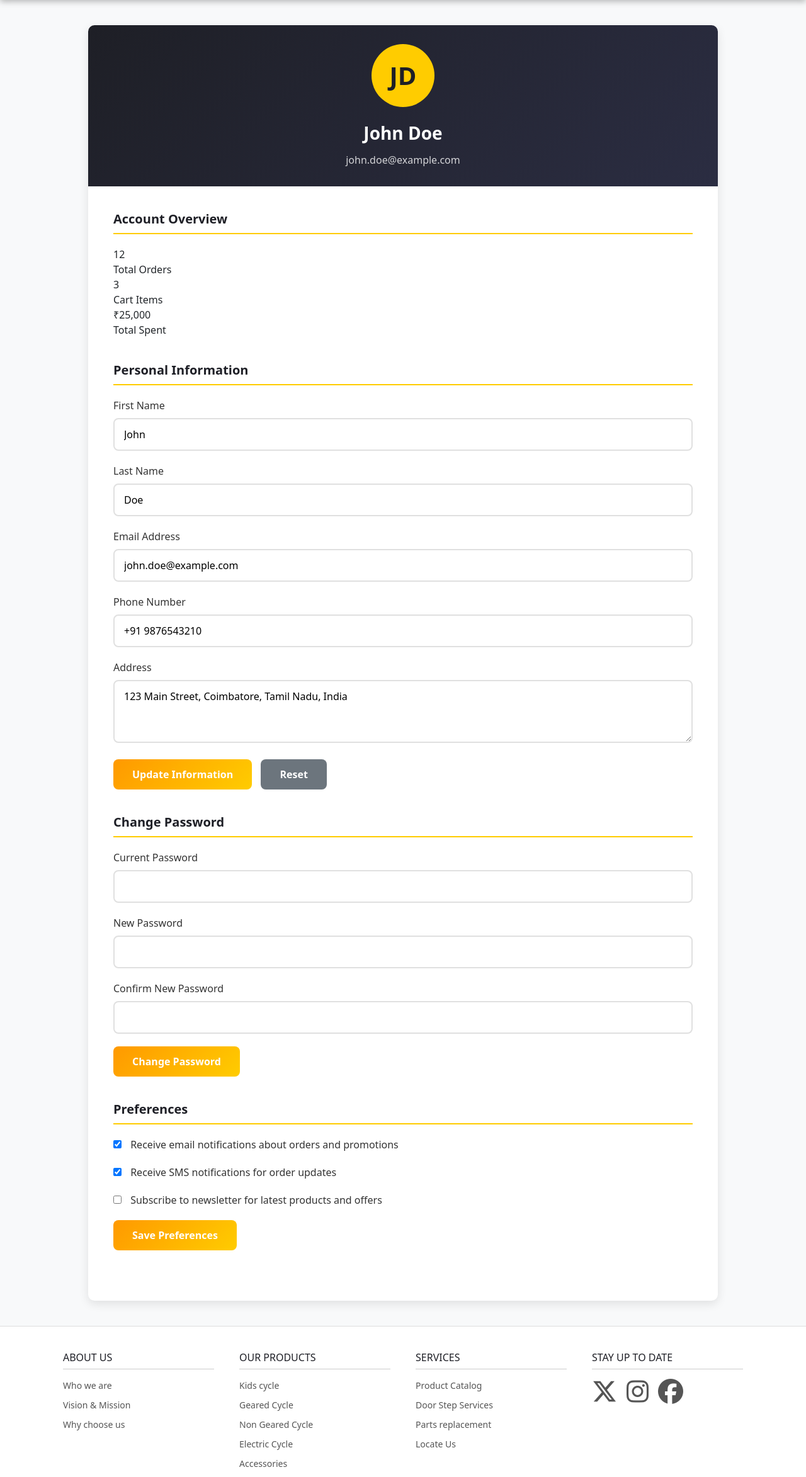
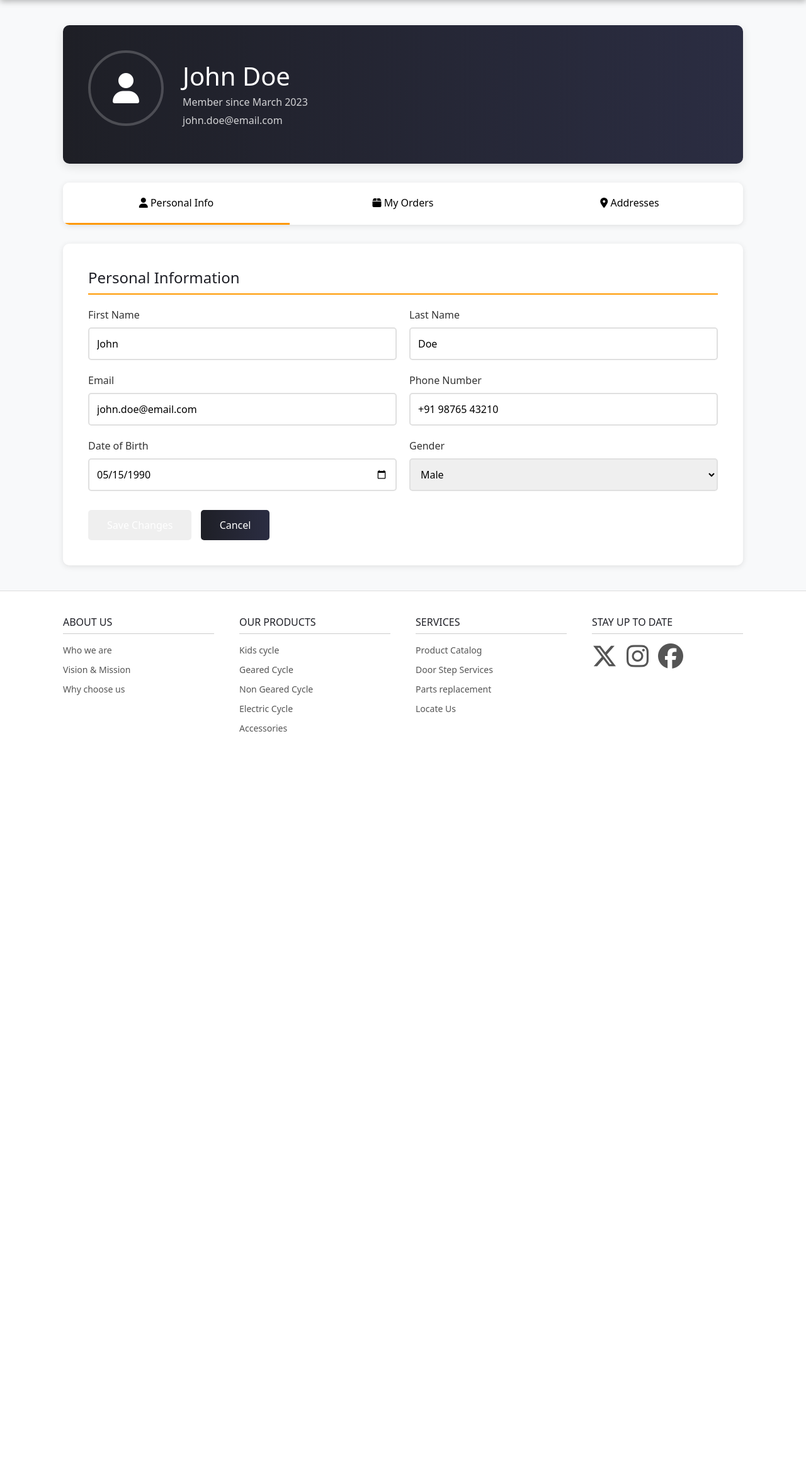
Before and after one commit to SanjaiPG/Ecommerce-platform-for-selling-cycles, a Django app: page /update_user/ in a window 1280 px wide. Shown: the part 90-2436 px from the top of the page at 63% size. After the commit the page ends 1252 px from the top, so only its background shows below. Run offline with Django 5.2, Linux system fonts and the light colour scheme; some libraries are stand-ins or nearby versions.

Commit message:
Changes in update_user page style

```diff
--- a/Back-End/ecom/skyraptor/templates/html/update_user.html
+++ b/Back-End/ecom/skyraptor/templates/html/update_user.html
@@ -6,7 +6,7 @@
 <head>
     <meta charset="UTF-8">
     <meta name="viewport" content="width=device-width, initial-scale=1.0">
-    <title>Skyraptor | Update User</title>
+    <title>Skyraptor </title>
     <link rel="stylesheet" href="{% static 'css/update_user.css' %}">
     <script src="https://kit.fontawesome.com/8208d75b81.js" crossorigin="anonymous"></script>
     <link href="https://cdn.jsdelivr.net/npm/bootstrap@5.3.6/dist/css/bootstrap.min.css" rel="stylesheet"
@@ -104,7 +104,7 @@
                     {% else %}
                     <a href="{% url 'login' %}">Login</a>
                     {% endif %}
-                    <a href="#">Your Account</a>
+                    <a href="{% url 'update_user' %}">Your Account</a>
                 </div>
             </div>
             </a>
@@ -115,112 +115,76 @@
         </div>
     </nav>
 
-    <main class="main-content">
     <div class="profile-container">
+        <!-- Profile Header -->
         <div class="profile-header">
-                <div class="profile-avatar" id="userAvatar">JD</div>
-                <div class="profile-name" id="displayName">John Doe</div>
-                <div class="profile-email" id="displayEmail">john.doe@example.com</div>
+            <div style="display: flex; align-items: center; gap: 30px;">
+                <div class="profile-avatar">
+                    <i class="fa-solid fa-user"></i>
                 </div>
-
-            <div class="profile-body">
-                <!-- User Statistics -->
-                <div class="profile-section">
-                    <h2 class="section-title">Account Overview</h2>
-                    <div class="stats-grid">
-                        <div class="stat-card">
-                            <div class="stat-number">12</div>
-                            <div class="stat-label">Total Orders</div>
-                        </div>
-                        <div class="stat-card">
-                            <div class="stat-number">3</div>
-                            <div class="stat-label">Cart Items</div>
-                        </div>
-                        <div class="stat-card">
-                            <div class="stat-number">₹25,000</div>
-                            <div class="stat-label">Total Spent</div>
+                <div>
+                    <h1>John Doe</h1>
+                    <p style="margin: 5px 0; opacity: 0.8;">Member since March 2023</p>
+                    <p style="margin: 0; opacity: 0.8;">john.doe@email.com</p>
                 </div>
             </div>
         </div>
 
-                <!-- Personal Information -->
-                <div class="profile-section">
-                    <h2 class="section-title">Personal Information</h2>
-                    <div id="personalInfoMessage"></div>
-                    <form id="personalInfoForm">
+        <div class="profile-tabs">
+            <button class="tab-button active">
+                <i class="fa-solid fa-user"></i> Personal Info
+            </button>
+            <button class="tab-button">
+                <i class="fa-solid fa-box"></i> My Orders
+            </button>
+            <button class="tab-button">
+                <i class="fa-solid fa-location-dot"></i> Addresses
+            </button>
+        </div>
+
+        <div id="personal" class="tab-content active">
+            <div class="form-section">
+                <h3>Personal Information</h3>
+                <div class="form-row">
                     <div class="form-group">
-                            <label class="form-label" for="firstName">First Name</label>
-                            <input type="text" id="firstName" class="form-input" value="John" required>
+                        <label for="firstName">First Name</label>
+                        <input type="text" id="firstName" value="John">
                     </div>
                     <div class="form-group">
-                            <label class="form-label" for="lastName">Last Name</label>
-                            <input type="text" id="lastName" class="form-input" value="Doe" required>
+                        <label for="lastName">Last Name</label>
+                        <input type="text" id="lastName" value="Doe">
+                    </div>
+                </div>
+                <div class="form-row">
+                    <div class="form-group">
+                        <label for="email">Email</label>
+                        <input type="email" id="email" value="john.doe@email.com">
                     </div>
                     <div class="form-group">
-                            <label class="form-label" for="email">Email Address</label>
-                            <input type="email" id="email" class="form-input" value="john.doe@example.com" required>
+                        <label for="phone">Phone Number</label>
+                        <input type="tel" id="phone" value="+91 98765 43210">
+                    </div>
+                </div>
+                <div class="form-row">
+                    <div class="form-group">
+                        <label for="dateOfBirth">Date of Birth</label>
+                        <input type="date" id="dateOfBirth" value="1990-05-15">
                     </div>
                     <div class="form-group">
-                            <label class="form-label" for="phone">Phone Number</label>
-                            <input type="tel" id="phone" class="form-input" value="+91 9876543210">
-                        </div>
-                        <div class="form-group">
-                            <label class="form-label" for="address">Address</label>
-                            <textarea id="address" class="form-input" rows="3"
-                                placeholder="Enter your full address">123 Main Street, Coimbatore, Tamil Nadu, India</textarea>
-                        </div>
-                        <button type="submit" class="btn-primary">Update Information</button>
-                        <button type="button" class="btn-secondary" onclick="resetPersonalInfo()">Reset</button>
-                    </form>
-                </div>
-
-                <!-- Password Change -->
-                <div class="profile-section">
-                    <h2 class="section-title">Change Password</h2>
-                    <div id="passwordMessage"></div>
-                    <form id="passwordForm">
-                        <div class="form-group">
-                            <label class="form-label" for="currentPassword">Current Password</label>
-                            <input type="password" id="currentPassword" class="form-input" required>
-                        </div>
-                        <div class="form-group">
-                            <label class="form-label" for="newPassword">New Password</label>
-                            <input type="password" id="newPassword" class="form-input" required minlength="8">
-                        </div>
-                        <div class="form-group">
-                            <label class="form-label" for="confirmPassword">Confirm New Password</label>
-                            <input type="password" id="confirmPassword" class="form-input" required>
-                        </div>
-                        <button type="submit" class="btn-primary">Change Password</button>
-                    </form>
-                </div>
-
-                <!-- Account Settings -->
-                <div class="profile-section">
-                    <h2 class="section-title">Preferences</h2>
-                    <div class="form-group">
-                        <label class="form-label">
-                            <input type="checkbox" id="emailNotifications" checked style="margin-right: 10px;">
-                            Receive email notifications about orders and promotions
-                        </label>
-                    </div>
-                    <div class="form-group">
-                        <label class="form-label">
-                            <input type="checkbox" id="smsNotifications" checked style="margin-right: 10px;">
-                            Receive SMS notifications for order updates
-                        </label>
-                    </div>
-                    <div class="form-group">
-                        <label class="form-label">
-                            <input type="checkbox" id="newsletter" style="margin-right: 10px;">
-                            Subscribe to newsletter for latest products and offers
-                        </label>
-                    </div>
-                    <button type="button" class="btn-primary" onclick="savePreferences()">Save Preferences</button>
+                        <label for="gender">Gender</label>
+                        <select id="gender">
+                            <option value="male">Male</option>
+                            <option value="female">Female</option>
+                            <option value="other">Other</option>
+                            <option value="prefer-not-to-say">Prefer not to say</option>
+                        </select>
                     </div>
                 </div>
             </div>
-    </main>
+            <button class="btn-primary">Save Changes</button>
+            <button class="btn-secondary">Cancel</button>
+        </div>
+    </div>
 
     <footer class="main-footer">
         <div class="footer-container">
--- a/Back-End/ecom/static/css/update_user.css
+++ b/Back-End/ecom/static/css/update_user.css
@@ -223,6 +223,171 @@
     display: flex;
     flex-direction: column;
     min-height: 100vh;
+}
+
+
+.profile-container {
+    flex: 1;
+    padding: 40px 100px;
+    background: #f8f9fa;
+}
+
+.profile-header {
+    background: linear-gradient(90deg, #1e1f26, #2b2d42);
+    color: white;
+    padding: 40px;
+    border-radius: 10px;
+    margin-bottom: 30px;
+    box-shadow: 0 5px 15px rgba(0, 0, 0, 0.1);
+}
+
+.profile-header h1 {
+    margin: 0;
+    font-size: 2.5rem;
+    font-weight: 300;
+}
+
+.profile-avatar {
+    width: 120px;
+    height: 120px;
+    border-radius: 50%;
+    background: linear-gradient(0deg, #ff9900);
+
+    display: flex;
+    align-items: center;
+    justify-content: center;
+    font-size: 3rem;
+    color: white;
+    margin-bottom: 20px;
+    border: 4px solid rgba(255, 255, 255, 0.2);
+    position: relative;
+    cursor: pointer;
+    transition: transform 0.3s ease;
+}
+
+.profile-avatar:hover {
+    transform: scale(1.05);
+}
+
+.profile-tabs {
+    display: flex;
+    background: white;
+    border-radius: 10px;
+    overflow: hidden;
+    box-shadow: 0 2px 10px rgba(0, 0, 0, 0.1);
+    margin-bottom: 30px;
+}
+
+.tab-button {
+    flex: 1;
+    padding: 20px;
+    border: none;
+    background: white;
+    cursor: pointer;
+    font-size: 16px;
+    font-weight: 500;
+    transition: all 0.3s;
+    border-bottom: 3px solid transparent;
+}
+
+.tab-button.active {
+    border-bottom-color: #ff9900;
+}
+
+.tab-button:hover {
+    background: #f8f9fa;
+    color: #ff9900;
+}
+
+.tab-content {
+    display: none;
+    background: white;
+    border-radius: 10px;
+    padding: 40px;
+    box-shadow: 0 2px 10px rgba(0, 0, 0, 0.1);
+}
+
+.tab-content.active {
+    display: block;
+}
+
+.form-section {
+    margin-bottom: 30px;
+}
+
+.form-section h3 {
+    color: #1e1f26;
+    margin-bottom: 20px;
+    font-size: 1.5rem;
+    border-bottom: 2px solid #ff9900;
+    padding-bottom: 10px;
+}
+
+.form-row {
+    display: flex;
+    gap: 20px;
+    margin-bottom: 20px;
+}
+
+.form-group {
+    flex: 1;
+}
+
+.form-group label {
+    display: block;
+    margin-bottom: 8px;
+    font-weight: 500;
+    color: #333;
+}
+
+.form-group input,
+.form-group select,
+.form-group textarea {
+    width: 100%;
+    padding: 12px;
+    border: 2px solid #e0e0e0;
+    border-radius: 5px;
+    font-size: 16px;
+    transition: border-color 0.3s;
+}
+
+.form-group input:focus,
+.form-group select:focus,
+.form-group textarea:focus {
+    outline: none;
+    border-color: #ff9900;
+}
+
+.btn-primary {
+    background: linear-gradient(45deg, #ff9900);
+    border: none;
+    padding: 12px 30px;
+    border-radius: 5px;
+    color: white;
+    font-weight: 500;
+    cursor: pointer;
+    transition: all 0.3s;
+}
+
+.btn-primary:hover {
+    box-shadow: 0 5px 15px rgba(255, 153, 0, 0.3);
+}
+
+.btn-secondary {
+    background: linear-gradient(90deg, #1e1f26, #2b2d42);
+    border: none;
+    padding: 12px 30px;
+    border-radius: 5px;
+    color: white;
+    font-weight: 500;
+    cursor: pointer;
+    transition: all 0.3s;
+    margin-left: 10px;
+}
+
+.btn-secondary:hover {
+    background: linear-gradient(90deg, #2b2d42, #1e1f26);
+    box-shadow: 0 5px 15px rgba(46, 49, 66, 0.3);
 }
 
 .main-footer {
@@ -593,140 +758,6 @@
     background-color: #ffcc00;
 }
 
-.user-info {
-    color: #ffcc00;
-    font-size: 14px;
-    margin-right: 10px;
-    font-weight: 500;
-}
-
-/* Main Content */
-.main-content {
-    flex: 1;
-    padding: 40px 50px;
-    background-color: #f8f9fa;
-}
-
-.profile-container {
-    max-width: 1000px;
-    margin: 0 auto;
-    background: white;
-    border-radius: 10px;
-    box-shadow: 0 5px 15px rgba(0, 0, 0, 0.1);
-    overflow: hidden;
-}
-
-.profile-header {
-    background: linear-gradient(135deg, #1e1f26, #2b2d42);
-    color: white;
-    padding: 30px;
-    text-align: center;
-}
-
-.profile-avatar {
-    width: 100px;
-    height: 100px;
-    border-radius: 50%;
-    background: #ffcc00;
-    display: flex;
-    align-items: center;
-    justify-content: center;
-    margin: 0 auto 20px;
-    font-size: 40px;
-    color: #1e1f26;
-    font-weight: bold;
-}
-
-.profile-name {
-    font-size: 28px;
-    margin-bottom: 10px;
-    font-weight: 600;
-}
-
-.profile-email {
-    font-size: 16px;
-    opacity: 0.8;
-}
-
-.profile-body {
-    padding: 40px;
-}
-
-.profile-section {
-    margin-bottom: 40px;
-}
-
-.section-title {
-    font-size: 20px;
-    font-weight: 600;
-    color: #1e1f26;
-    margin-bottom: 20px;
-    padding-bottom: 10px;
-    border-bottom: 2px solid #ffcc00;
-}
-
-.form-group {
-    margin-bottom: 20px;
-}
-
-.form-label {
-    display: block;
-    margin-bottom: 8px;
-    font-weight: 500;
-    color: #333;
-}
-
-.form-input {
-    width: 100%;
-    padding: 12px 15px;
-    border: 2px solid #e0e0e0;
-    border-radius: 8px;
-    font-size: 16px;
-    transition: border-color 0.3s;
-    box-sizing: border-box;
-}
-
-.form-input:focus {
-    outline: none;
-    border-color: #ffcc00;
-    box-shadow: 0 0 0 3px rgba(255, 204, 0, 0.1);
-}
-
-.btn-primary {
-    background: linear-gradient(135deg, #ff9900, #ffcc00);
-    color: white;
-    border: none;
-    padding: 12px 30px;
-    border-radius: 8px;
-    font-size: 16px;
-    font-weight: 600;
-    cursor: pointer;
-    transition: all 0.3s;
-    margin-right: 10px;
-}
-
-.btn-primary:hover {
-    transform: translateY(-2px);
-    box-shadow: 0 5px 15px rgba(255, 153, 0, 0.3);
-}
-
-.btn-secondary {
-    background: #6c757d;
-    color: white;
-    border: none;
-    padding: 12px 30px;
-    border-radius: 8px;
-    font-size: 16px;
-    font-weight: 600;
-    cursor: pointer;
-    transition: all 0.3s;
-}
-
-.btn-secondary:hover {
-    background: #5a6268;
-    transform: translateY(-2px);
-}
-
 .main-footer {
     margin-top: auto;
     background-color: #ffffff;
```
Also changed, not shown: Back-End/ecom/cart/templates/html/cart_summary.html (+5 -5 lines), Back-End/ecom/db.sqlite3, Back-End/ecom/media/uploads/product/Gear_WGpsm1J.jpg (added), Back-End/ecom/media/uploads/product/NonGear_ff5r4Mk.jpg (added), Back-End/ecom/media/uploads/product/gear2.jpg (added). Lines whose indentation alone changed are shown as unchanged.
